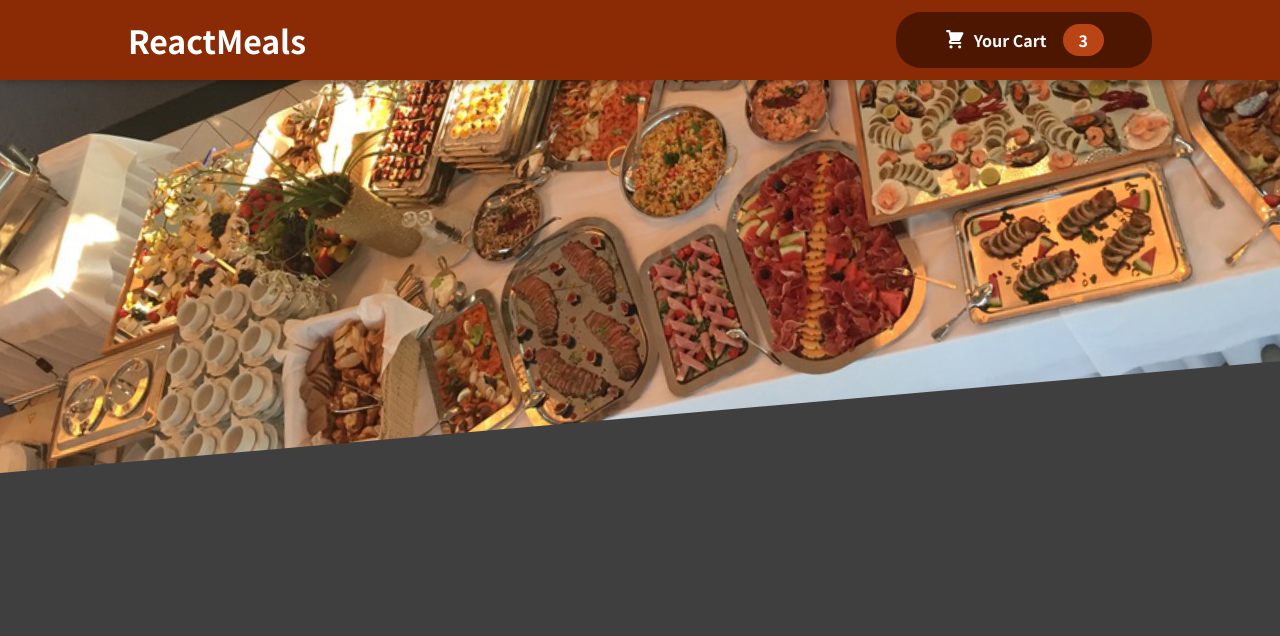
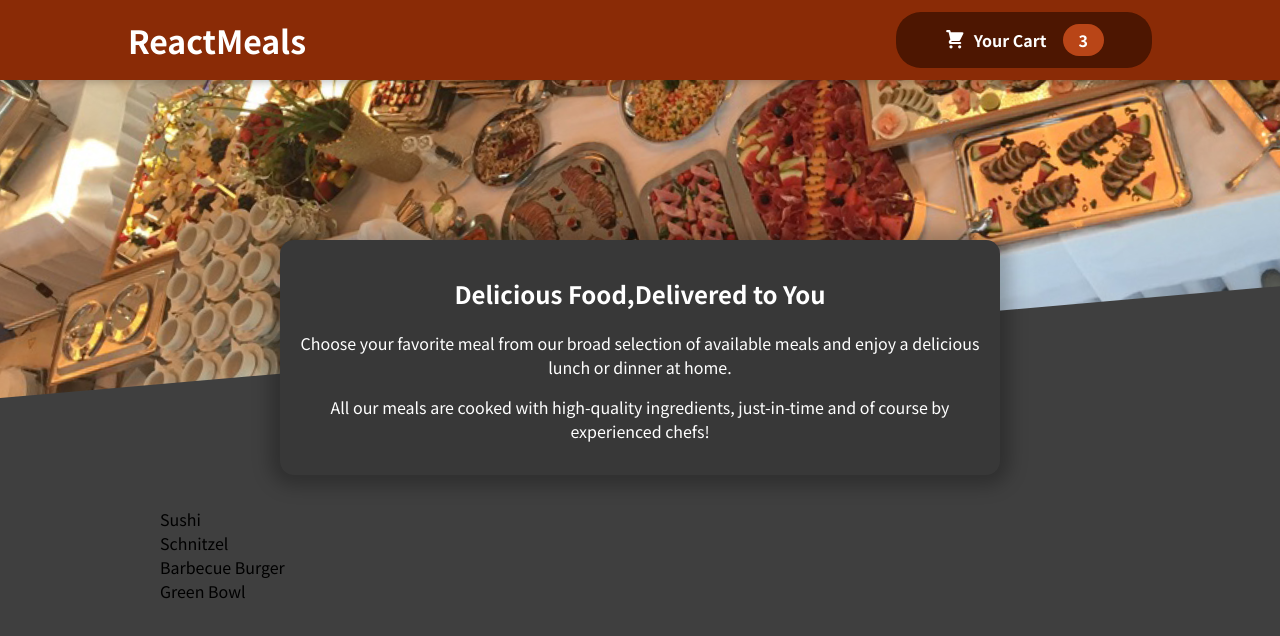
Before and after one commit to codepath26/FoodOrderingApp_React, a JavaScript app: page / in a window 1280 px wide. Shown: the top 636 px of the page. Built offline with nearby package versions, Linux system fonts and the light colour scheme.

Commit message:
meals summery added

```diff
--- a/src/App.js
+++ b/src/App.js
@@ -1,10 +1,13 @@
 import Header from "./Components/Layout/Header";
+import Meals from "./Components/Meals/Meals";
 
 function App() {
   return (
     <>
-      <h2>Let's get started!</h2>
       <Header />
+      <main>
+      <Meals/>
+      </main>
     </>
   );
 }
--- /dev/null
+++ b/src/Components/Meals/AvailableMeals.js
@@ -0,0 +1,43 @@
+import classes from './AvailableMeals.module.css'
+const DUMMY_MEALS = [
+  {
+    id: 'm1',
+    name: 'Sushi',
+    description: 'Finest fish and veggies',
+    price: 22.99,
+  },
+  {
+    id: 'm2',
+    name: 'Schnitzel',
+    description: 'A german specialty!',
+    price: 16.5,
+  },
+  {
+    id: 'm3',
+    name: 'Barbecue Burger',
+    description: 'American, raw, meaty',
+    price: 12.99,
+  },
+  {
+    id: 'm4',
+    name: 'Green Bowl',
+    description: 'Healthy...and green...',
+    price: 18.99,
+  },
+];
+
+export default function AvailableMeals() {
+  const mealsList = DUMMY_MEALS.map(meal =>{
+    return (
+      <li>{meal.name}</li>
+      )
+  })
+  return (
+    <section className={classes.meals}>
+      <ul>
+        {mealsList}
+      </ul>
+
+    </section>
+  )
+}
--- /dev/null
+++ b/src/Components/Meals/AvailableMeals.module.css
@@ -0,0 +1,24 @@
+.meals {
+  max-width: 60rem;
+  width: 90%;
+  margin: 2rem auto;
+  animation: meals-appear 1s ease-out forwards;
+}
+
+.meals ul {
+  list-style: none;
+  margin: 0;
+  padding: 0;
+}
+
+@keyframes meals-appear {
+  from {
+    opacity: 0;
+    transform: translateY(3rem);
+  }
+
+  to {
+    opacity: 1;
+    transform: translateY(0);
+  }
+}
--- /dev/null
+++ b/src/Components/Meals/Meals.js
@@ -0,0 +1,11 @@
+import AvailableMeals from "./AvailableMeals"
+import MealsSummary from "./MealsSummary"
+
+export default function Meals() {
+  return (
+    <>
+   <MealsSummary/>
+   <AvailableMeals/>
+    </>
+  )
+}
--- /dev/null
+++ b/src/Components/Meals/MealsSummary.js
@@ -0,0 +1,20 @@
+import classes from './MealsSummary.module.css'
+
+const MealsSummary = ()=>{
+ return (
+  <section className={classes.summary}>
+    <h1>Delicious Food,Delivered to You</h1>
+    <p>
+    Choose your favorite meal from our broad selection of available meals
+        and enjoy a delicious lunch or dinner at home.
+    </p>
+    <p>
+    All our meals are cooked with high-quality ingredients, just-in-time and
+        of course by experienced chefs!
+    </p>
+  </section>
+
+ )
+}
+
+export default MealsSummary;
--- /dev/null
+++ b/src/Components/Meals/MealsSummary.module.css
@@ -0,0 +1,18 @@
+.summary {
+  text-align: center;
+  max-width: 45rem;
+  width: 90%;
+  margin: auto;
+  margin-top: -10rem;
+  position: relative;
+  background-color: #383838;
+  color: white;
+  border-radius: 14px;
+  padding: 1rem;
+  box-shadow: 0 1px 18px 10px rgba(0, 0, 0, 0.25);
+}
+
+.summary h2 {
+  font-size: 2rem;
+  margin-top: 0;
+}
```
